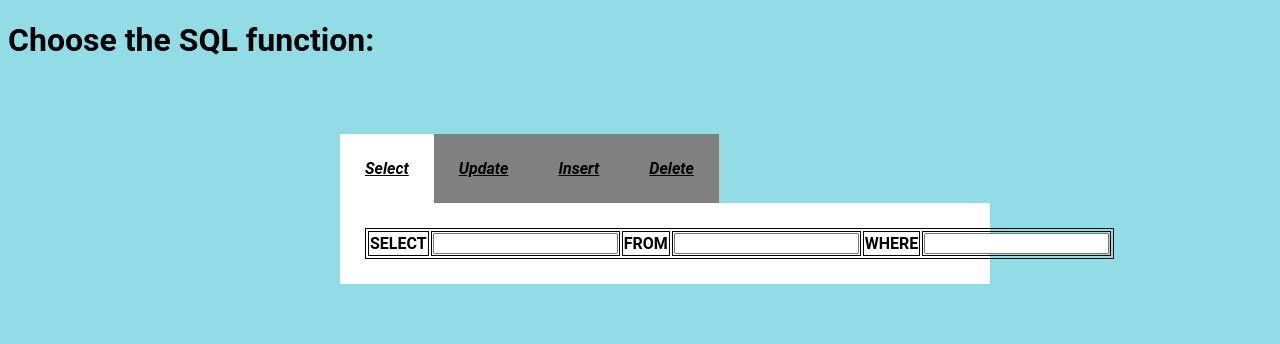
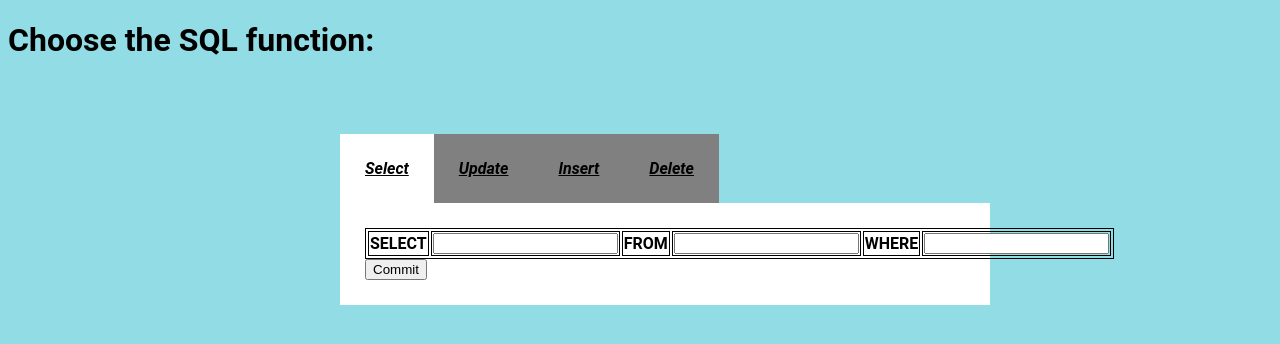
Before and after one commit to Sean02/Destiny_2_Exotic_Armor, a Flask app: page /query in a window 1280 px wide. Shown: the top 344 px of the page. Run offline with Flask 2, Linux system fonts and the light colour scheme.

Commit message:
Update query.html
Included the button to soon join with php commands

```diff
--- a/templates/query.html
+++ b/templates/query.html
@@ -16,15 +16,13 @@
         <label for="Select">Select</label>
         <div class="tab">
             <table>
-                <form>
-                    <tr>
-                        <th>SELECT <td colspan="5"><input type="text" name="s_val" id="s_val"></td></th>
-                        <th>FROM  <td colspan="5"><input type="text" name="s_table" id="s_table"></td></th>
-                        <th>WHERE <td colspan="5"><input type="text" name="s_query" id="s_query"></td></th>
-
-                    </tr>
-                </form>
+                <tr>
+                    <th>SELECT <td colspan="5"><input type="text" name="s_val" id="s_val"></td></th>
+                    <th>FROM <td colspan="5"><input type="text" name="s_table" id="s_table"></td></th>
+                    <th>WHERE <td colspan="5"><input type="text" name="s_query" id="s_query"></td></th>
+                </tr>
             </table>
+            <button id="s_button" onclick="SELECT()">Commit</button>
         </div>
 
         <input type="radio" id="Update" name="SUIDTabs">
@@ -37,6 +35,7 @@
                     <th>WHERE <td colspan="5"><input type="text" name="u_query" id="u_query"></th>
                 </tr>
             </table>
+            <button id="u_button" onclick="UPDATE()">Commit</button>
         </div>
 
         <input type="radio" id="Insert" name="SUIDTabs">
@@ -48,6 +47,7 @@
                     <th>VALUES <td colspan="5"><input type="text" name="i_val" id="i_val"></th>
                 </tr>
             </table>
+            <button id="i_button" onclick="INSERT()">Commit</button>
         </div>
 
         <input type="radio" id="Delete" name="SUIDTabs">
@@ -59,6 +59,7 @@
                     <th>WHERE <td colspan="5"><input type="text" name="d_query" id="d_query"></th>
                 </tr>
             </table>
+            <button id="d_button" onclick="DELETE()">Commit</button>
         </div>
     </div>
 </body>
```
